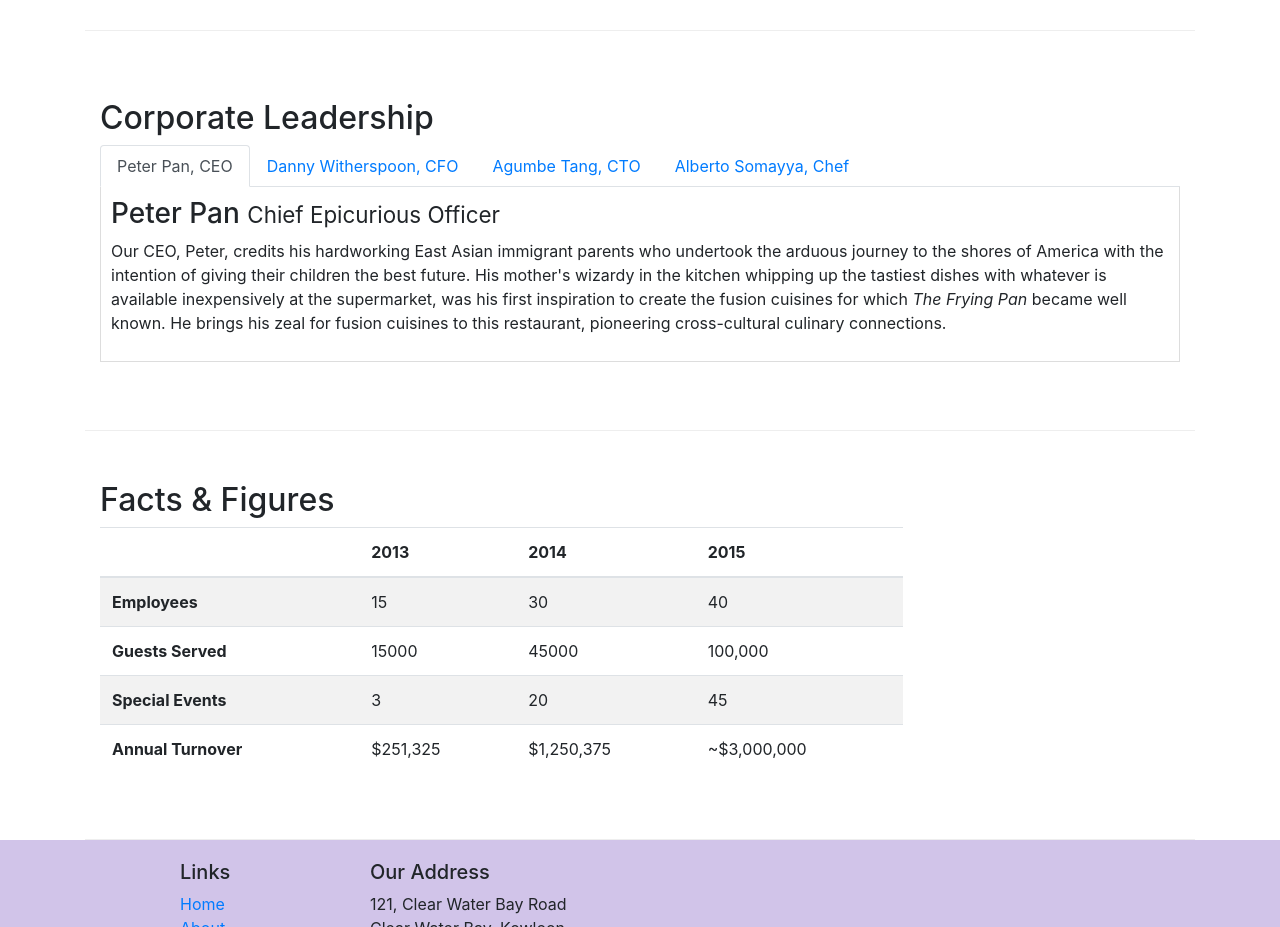
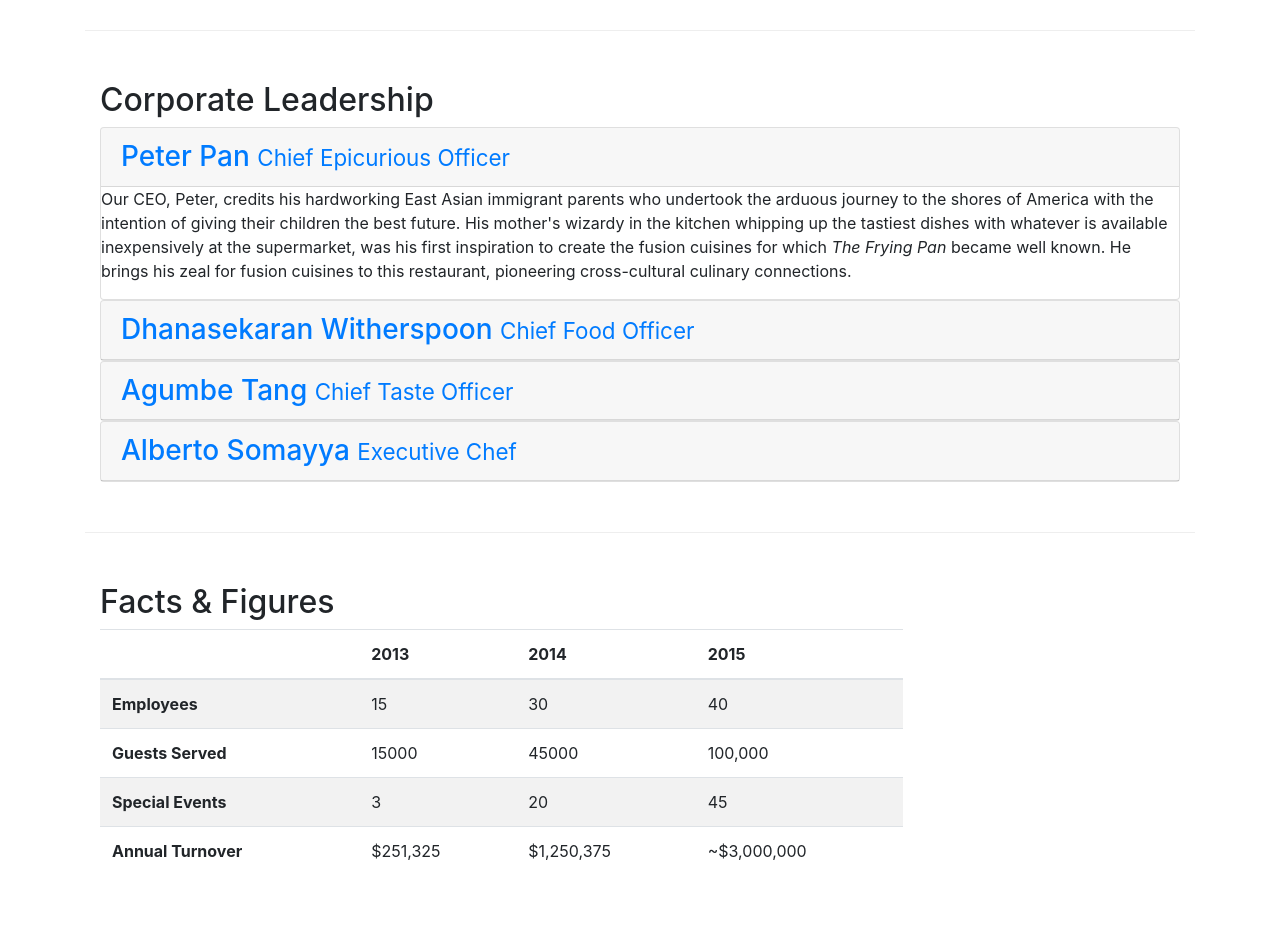
Before and after one commit to mustafaertekin/coursera-bootstrap4, a website: page aboutus.html in a window 1280 px wide. Shown: the part 880-1807 px from the top of the page. Drawn offline with nearby package versions, Linux system fonts and the light colour scheme.

Commit message:
Bootstrap Accordion

```diff
--- a/aboutus.html
+++ b/aboutus.html
@@ -102,37 +102,64 @@
             <div class="col">
                 <h2>Corporate Leadership</h2>
 
-                <ul class="nav nav-tabs">
-                    <li class="nav-item">
-                        <a href="#peter" class="nav-link active" role="tab" data-toggle="tab">Peter Pan, CEO</a>
-                    </li>
-                    <li class="nav-item">
-                        <a href="#danny" class="nav-link" role="tab" data-toggle="tab">Danny Witherspoon, CFO</a>
-                    </li>
-                    <li class="nav-item">
-                        <a href="#agumbe" class="nav-link" role="tab" data-toggle="tab">Agumbe Tang, CTO</a>
-                    </li>
-                    <li class="nav-item">
-                        <a href="#alberto" class="nav-link" role="tab" data-toggle="tab">Alberto Somayya, Chef</a>
-                    </li>
-                </ul>
-                <div class="tab-content">
-                    <div role="tabpanel" class="tab-pane fade show active" id="peter">
-                        <h3>Peter Pan <small>Chief Epicurious Officer</small></h3>
-                        <p class="hidden-xs-down">Our CEO, Peter, credits his hardworking East Asian immigrant parents who undertook the arduous journey to the shores of America with the intention of giving their children the best future. His mother's wizardy in the kitchen whipping up the tastiest dishes with whatever is available inexpensively at the supermarket, was his first inspiration to create the fusion cuisines for which <em>The Frying Pan</em> became well known. He brings his zeal for fusion cuisines to this restaurant, pioneering cross-cultural culinary connections.</p>
+
+                <div id="accordion" role="tablist">
+                    <div class="card">
+                        <div class="card-header" role="tab" id="peterhead">
+                            <h3 class="mb-0">
+                                <a data-toggle="collapse" data-parent="#accordion" href="#peter">
+                                Peter Pan <small>Chief Epicurious Officer</small></a>
+                            </h3>
+                        </div>
+                        <div role="tabpanel" class="collapse show" id="peter">
+                            <div class="card-block">
+                                <p class="hidden-xs-down">Our CEO, Peter, credits his hardworking East Asian immigrant parents who undertook the arduous journey to the shores of America with the intention of giving their children the best future. His mother's wizardy in the kitchen whipping up the tastiest dishes with whatever is available inexpensively at the supermarket, was his first inspiration to create the fusion cuisines for which <em>The Frying Pan</em> became well known. He brings his zeal for fusion cuisines to this restaurant, pioneering cross-cultural culinary connections.</p>
+                            </div>
+                        </div>
                     </div>
-                    <div role="tabpanel" class="tab-pane fade" id="danny">
-                        <h3>Dhanasekaran Witherspoon <small>Chief Food Officer</small></h3>
-                        <p class="hidden-xs-down">Our CFO, Danny, as he is affectionately referred to by his colleagues, comes from a long established family tradition in farming and produce. His experiences growing up on a farm in the Australian outback gave him great appreciation for varieties of food sources. As he puts it in his own words, <em>Everything that runs, wins, and everything that stays, pays!</em></p>
+
+                    <div class="card">
+                        <div class="card-header" role="tab" id="dannyhead">
+                            <h3 class="mb-0">
+                                <a class="collapsed" data-toggle="collapse" data-parent="#accordion" href="#danny">
+                                Dhanasekaran Witherspoon <small>Chief Food Officer</small></a>
+                            </h3>
+                        </div>
+                        <div role="tabpanel" class="collapse" id="danny">
+                            <div class="card-block">
+                                <p class="hidden-xs-down">Our CFO, Danny, as he is affectionately referred to by his colleagues, comes from a long established family tradition in farming and produce. His experiences growing up on a farm in the Australian outback gave him great appreciation for varieties of food sources. As he puts it in his own words, <em>Everything that runs, wins, and everything that stays, pays!</em></p>
+                            </div>
+                        </div>
                     </div>
-                    <div role="tabpanel" class="tab-pane fade" id="agumbe">
-                        <h3>Agumbe Tang <small>Chief Taste Officer</small></h3>
-                        <p class="hidden-xs-down">Blessed with the most discerning gustatory sense, Agumbe, our CTO, personally ensures that every dish that we serve meets his exacting tastes. Our chefs dread the tongue lashing that ensues if their dish does not meet his exacting standards. He lives by his motto, <em>You click only if you survive my lick.</em></p>
+
+                    <div class="card">
+                        <div class="card-header" role="tab" id="agumbehead">
+                            <h3 class="mb-0">
+                                <a class="collapsed" data-toggle="collapse" data-parent="#accordion" href="#agumbe">
+                                Agumbe Tang <small>Chief Taste Officer</small></a>
+                            </h3>
+                        </div>
+                        <div role="tabpanel" class="collapse" id="agumbe">
+                            <div class="card-block">
+                                <p class="collapsed" class="hidden-xs-down">Blessed with the most discerning gustatory sense, Agumbe, our CTO, personally ensures that every dish that we serve meets his exacting tastes. Our chefs dread the tongue lashing that ensues if their dish does not meet his exacting standards. He lives by his motto, <em>You click only if you survive my lick.</em></p>
+                            </div>
+                        </div>
                     </div>
-                    <div role="tabpanel" class="tab-pane fade" id="alberto">
-                        <h3>Alberto Somayya <small>Executive Chef</small></h3>
-                        <p class="hidden-xs-down">Award winning three-star Michelin chef with wide International experience having worked closely with whos-who in the culinary world, he specializes in creating mouthwatering Indo-Italian fusion experiences. He says, <em>Put together the cuisines from the two craziest cultures, and you get a winning hit! Amma Mia!</em></p>
+
+                    <div class="card">
+                        <div class="card-header" role="tab" id="albertohead">
+                            <h3 class="mb-0">
+                                <a class="collapsed" data-toggle="collapse" data-parent="#accordion" href="#alberto">
+                                Alberto Somayya <small>Executive Chef</small></a>
+                            </h3>
+                        </div>
+                        <div role="tabpanel" class="collapse" id="alberto">
+                            <div class="card-block">
+                                <p class="hidden-xs-down">Award winning three-star Michelin chef with wide International experience having worked closely with whos-who in the culinary world, he specializes in creating mouthwatering Indo-Italian fusion experiences. He says, <em>Put together the cuisines from the two craziest cultures, and you get a winning hit! Amma Mia!</em></p>
+                            </div>
+                        </div>
                     </div>
+
                 </div>
             </div>
        </div>
```
